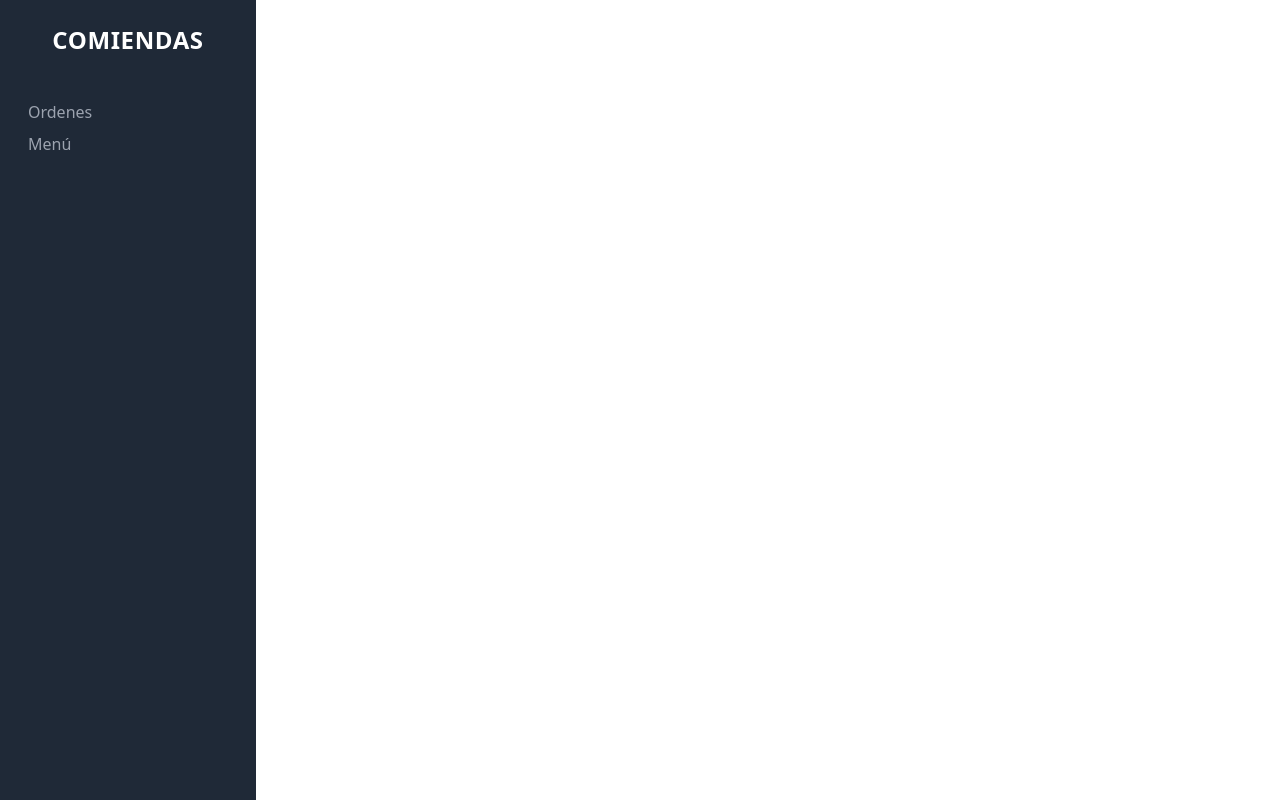
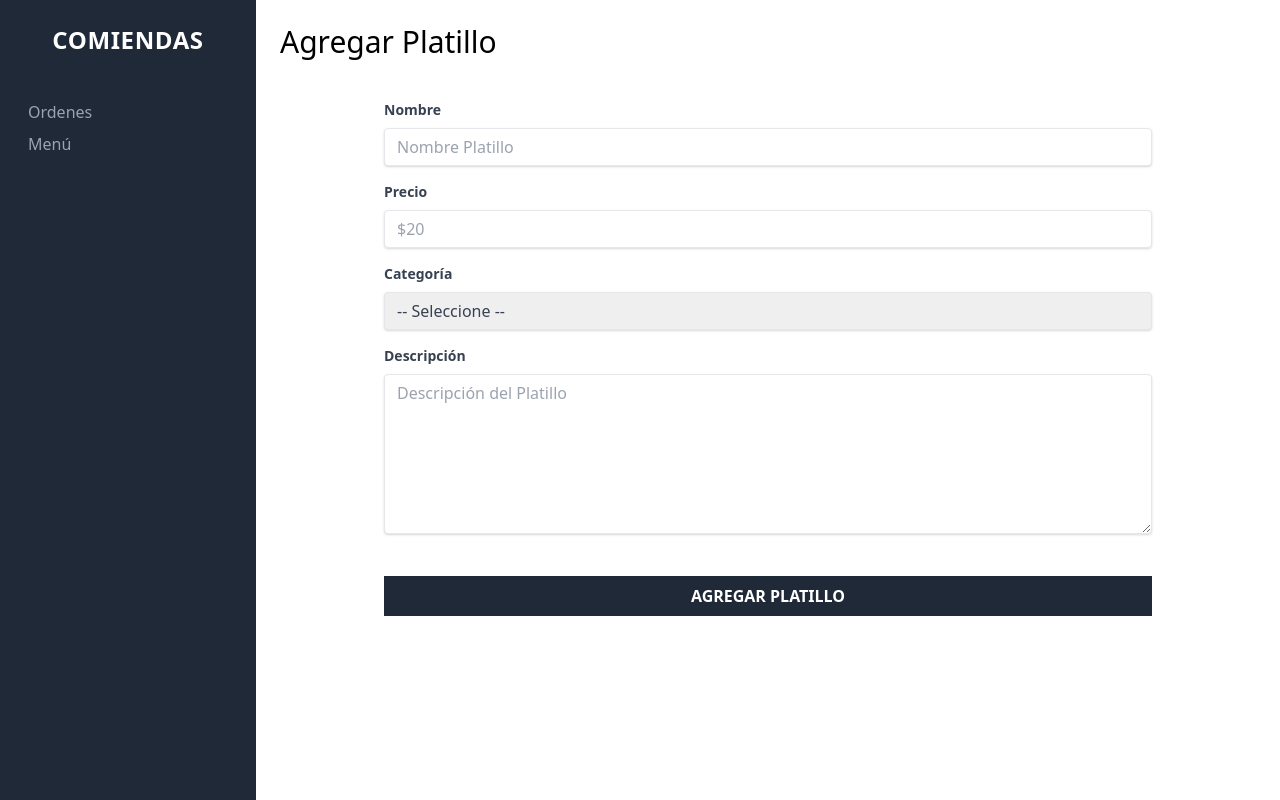
Before and after one commit to jonathanramirezislas/comiendas-tacos, a React app: page /nuevo-platillo in a window 1280 px wide. Built offline with nearby package versions, Linux system fonts and the light colour scheme.

Commit message:
Formulario nuevo platillo

```diff
--- a/package.json
+++ b/package.json
@@ -57,12 +57,14 @@
     "axios": "^0.21.1",
     "dotenv": "^8.2.0",
     "dotenv-webpack": "^6.0.0",
+    "formik": "^2.2.6",
     "history": "^5.0.0",
     "html-webpack-plugin": "^4.5.0",
     "react": "^17.0.1",
     "react-dom": "^17.0.1",
     "react-router": "^6.0.0-beta.0",
-    "react-router-dom": "^6.0.0-beta.0"
+    "react-router-dom": "^6.0.0-beta.0",
+    "yup": "^0.32.9"
   },
   "repository": {
     "type": "git",
--- a/src/components/pages/Menu.js
+++ b/src/components/pages/Menu.js
@@ -1,11 +1,19 @@
-import React from 'react'
+import React from 'react';
+import { Link } from 'react-router-dom';
 
 const Menu = () => {
-    return (
-        <div>
+	return (
+		<>
+			<h1 className="mb-4 text-3xl font-light">Menu</h1>
+			<Link
+				to="/nuevo-platillo"
+				className="  bg-blue-800 hover:bg-blue-700, inline-block mb-5 p-2 text-white uppercase font-bold"
+			>
+				Agregar Platillo
+			</Link>
 
-        </div>
-    )
-}
+		</>
+	);
+};
 
-export default Menu
+export default Menu;
--- a/src/components/pages/NuevoPlatillo.js
+++ b/src/components/pages/NuevoPlatillo.js
@@ -1,11 +1,155 @@
-import React from 'react'
+import React from 'react';
+import { useFormik } from 'formik';
+import * as Yup from 'yup'
+
+
 
 const NuevoPlatillo = () => {
-    return (
-        <div>
 
-        </div>
-    )
-}
 
-export default NuevoPlatillo
+
+  // validación y leer los datos del formulario
+  const formik = useFormik({
+    initialValues: {
+        nombre: '',
+        precio: '',
+        categoria: '',
+        imagen: '',
+        descripcion: '',
+    },
+    validationSchema: Yup.object({
+        nombre: Yup.string()
+                    .min(3, 'Los Platillos deben tener al menos 3 caracteres')
+                    .required('El Nombre del platillo es obligatorio'),
+        precio: Yup.number()
+                    .min(1, 'Debes agregar un número')
+                    .required('El Precio es obligatorio'),
+        categoria: Yup.string()
+                    .required('La categoría es obligatoria'),
+        descripcion: Yup.string()
+                    .min(10, 'La descripción debe ser más larga')
+                    .required('La descripción es obligatoria'),
+
+    }),
+    onSubmit: platillo => {
+       console.log(platillo)
+    }
+});
+
+
+	return (
+		<>
+			<h1 className="mb-4 text-3xl font-light">Agregar Platillo</h1>
+
+			<div className="flex justify-center mt-10">
+				<div className="w-full max-w-3xl">
+					<form onSubmit={formik.handleSubmit}>
+						<div className="mb-4">
+							<label className="block mb-2 text-sm font-bold text-gray-700" htmlFor="nombre">
+								Nombre
+							</label>
+							<input
+								className="w-full px-3 py-2 leading-tight text-gray-700 border rounded shadow appearance-none focus:outline-none focus:shadow-outline"
+								id="nombre"
+								type="text"
+								placeholder="Nombre Platillo"
+								value={formik.values.nombre}
+								onChange={formik.handleChange}
+								onBlur={formik.handleBlur} //unfocused textinput will launch stepValid #1
+							/>
+						</div>
+						{formik.touched.nombre && formik.errors.nombre ? ( //stepValid #1
+							<div className="p-4 mb-5 text-red-700 bg-red-100 border-l-4 border-red-500" role="alert">
+								<p className="font-bold">Hubo un error:</p>
+								<p>{formik.errors.nombre} </p>
+							</div>
+						) : null}
+
+						<div className="mb-4">
+							<label className="block mb-2 text-sm font-bold text-gray-700" htmlFor="precio">
+								Precio
+							</label>
+							<input
+								className="w-full px-3 py-2 leading-tight text-gray-700 border rounded shadow appearance-none focus:outline-none focus:shadow-outline"
+								id="precio"
+								type="number"
+								placeholder="$20"
+								min="0"
+								value={formik.values.precio}
+								onChange={formik.handleChange}
+								onBlur={formik.handleBlur}
+							/>
+						</div>
+
+						{formik.touched.precio && formik.errors.precio ? (
+							<div className="p-4 mb-5 text-red-700 bg-red-100 border-l-4 border-red-500" role="alert">
+								<p className="font-bold">Hubo un error:</p>
+								<p>{formik.errors.precio} </p>
+							</div>
+						) : null}
+
+						<div className="mb-4">
+							<label className="block mb-2 text-sm font-bold text-gray-700" htmlFor="nombre">
+								Categoría
+							</label>
+							<select
+								className="w-full px-3 py-2 leading-tight text-gray-700 border rounded shadow appearance-none focus:outline-none focus:shadow-outline"
+								id="precio"
+								name="categoria"
+								value={formik.values.categoria}
+								onChange={formik.handleChange}
+								onBlur={formik.handleBlur}
+							>
+								<option value="">-- Seleccione --</option>
+								<option value="desayuno">Desayuno</option>
+								<option value="comida">Comida</option>
+								<option value="cena">Cena</option>
+								<option value="bebida">Bebidas</option>
+								<option value="postre">Postre</option>
+								<option value="ensalada">Ensalada</option>
+							</select>
+						</div>
+
+						{formik.touched.categoria && formik.errors.categoria ? (
+							<div className="p-4 mb-5 text-red-700 bg-red-100 border-l-4 border-red-500" role="alert">
+								<p className="font-bold">Hubo un error:</p>
+								<p>{formik.errors.categoria} </p>
+							</div>
+						) : null}
+
+
+
+						<div className="mb-4">
+							<label className="block mb-2 text-sm font-bold text-gray-700" htmlFor="descripcion">
+								Descripción
+							</label>
+							<textarea
+								className="w-full h-40 px-3 py-2 leading-tight text-gray-700 border rounded shadow appearance-none focus:outline-none focus:shadow-outline"
+								id="descripcion"
+								placeholder="Descripción del Platillo"
+								value={formik.values.descripcion}
+								onChange={formik.handleChange}
+								onBlur={formik.handleBlur}
+							></textarea>
+						</div>
+
+						{formik.touched.descripcion && formik.errors.descripcion ? (
+							<div className="p-4 mb-5 text-red-700 bg-red-100 border-l-4 border-red-500" role="alert">
+								<p className="font-bold">Hubo un error:</p>
+								<p>{formik.errors.descripcion} </p>
+							</div>
+						) : null}
+
+						<input
+							type="submit"
+							className="w-full p-2 mt-5 font-bold text-white uppercase bg-gray-800 hover:bg-gray-900"
+							value="Agregar Platillo"
+						/>
+					</form>
+				</div>
+			</div>
+		</>
+	);
+};
+
+export default NuevoPlatillo;
```
Also changed, not shown: 2 other files (tests, documents, lock files or other folders).
